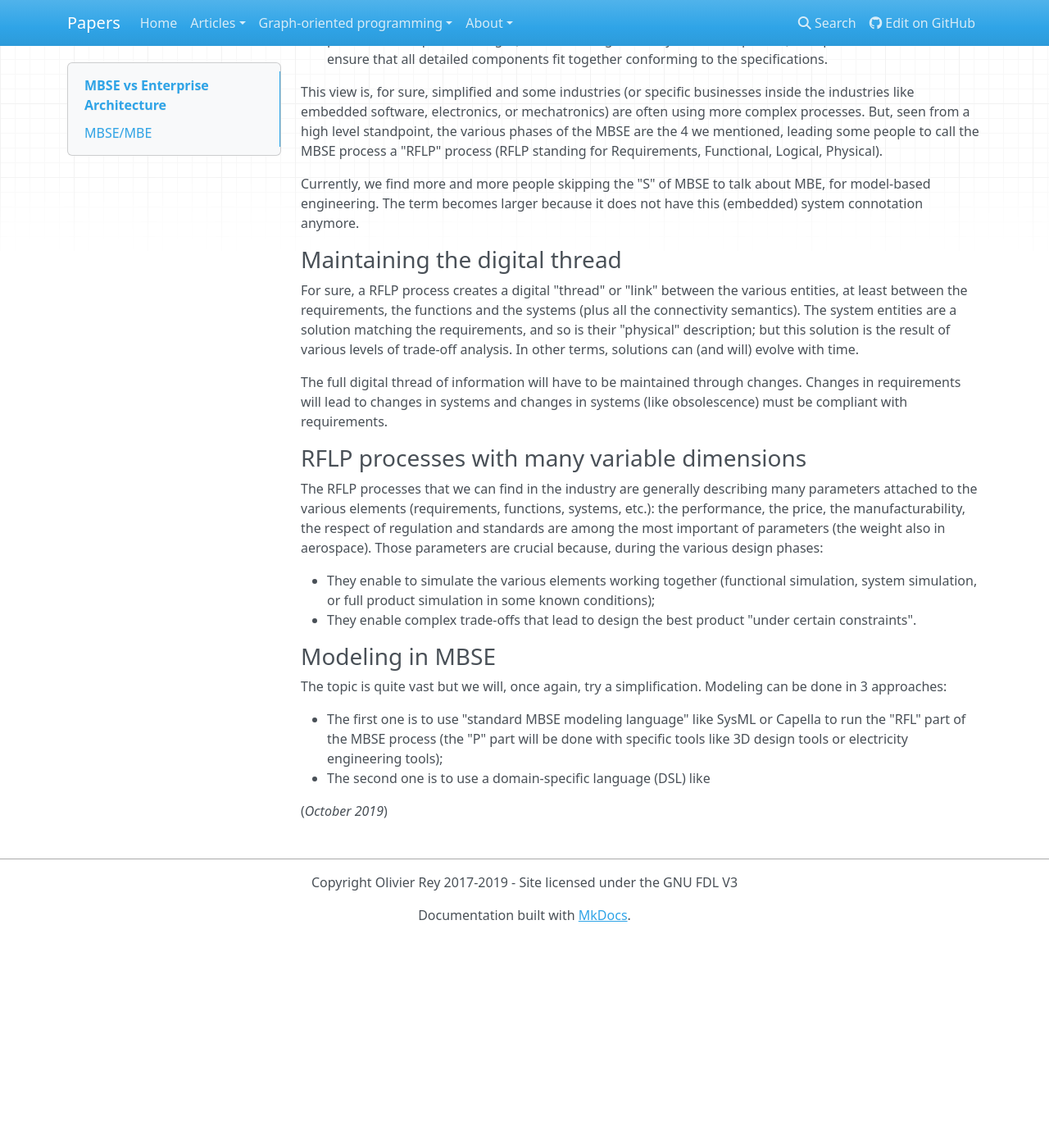
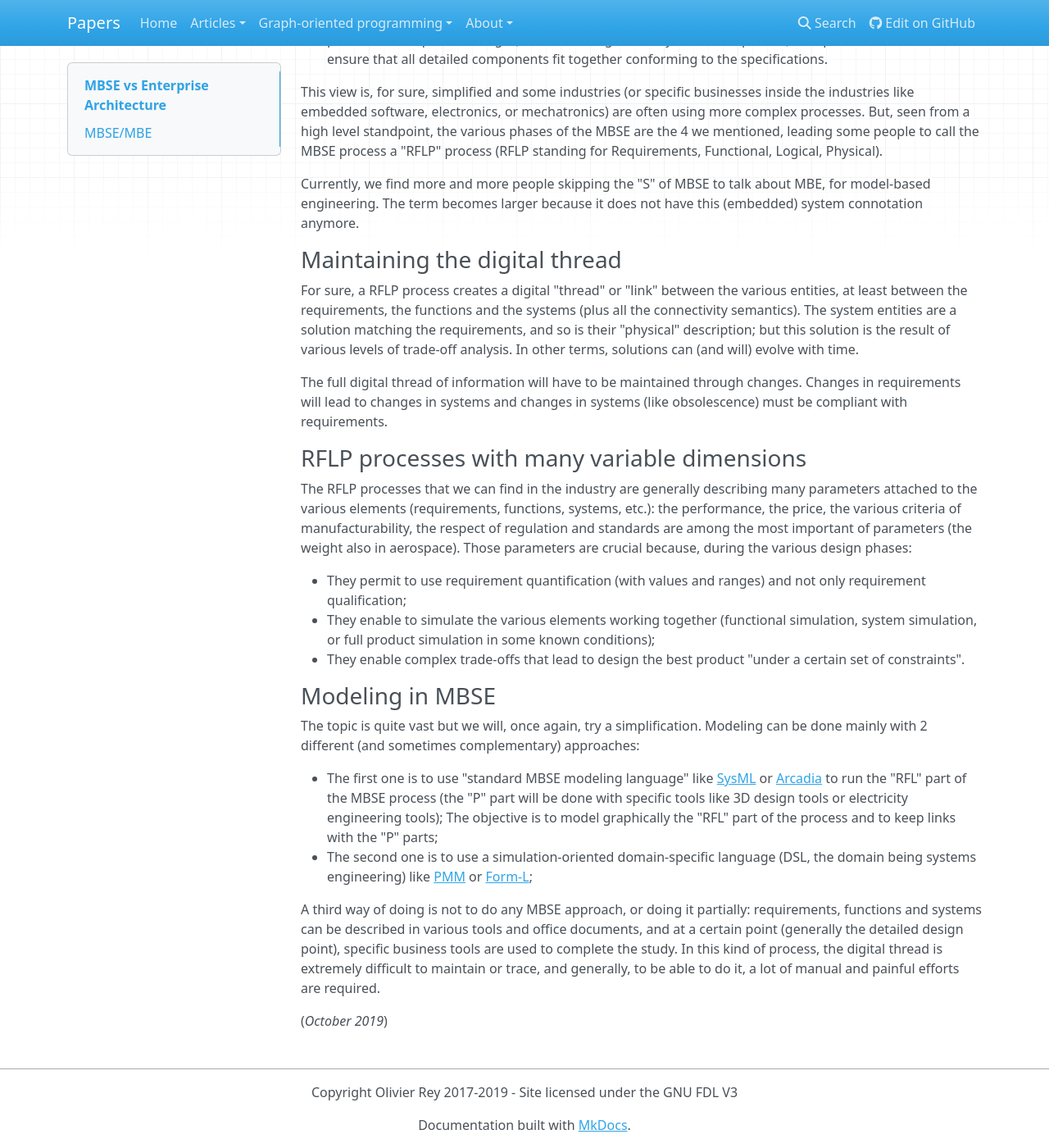
Before and after one commit to orey/papers, an MkDocs documentation site: the page built from docs/articles/mbse-vs-ea.md, in a window 1280 px wide and 1400 px high, scrolled down 1190 px. Shown: the whole window at 82% size. Built offline with MkDocs 1.6.1, drawn with Linux system fonts in a browser that asks for light colours; nearby versions of some CDN libraries; old or Windows-style settings are respelled for this version of MkDocs; before the commit the page ends 2334 px from its top, so only the background shows below that.

Commit message:
intermediate commit

```diff
--- a/docs/articles/mbse-vs-ea.md
+++ b/docs/articles/mbse-vs-ea.md
@@ -29,17 +29,20 @@ The full digital thread of information will have to be maintained through change
 
 ### RFLP processes with many variable dimensions
 
-The RFLP processes that we can find in the industry are generally describing many parameters attached to the various elements (requirements, functions, systems, etc.): the performance, the price, the manufacturability, the respect of regulation and standards are among the most important of parameters (the weight also in aerospace). Those parameters are crucial because, during the various design phases:
+The RFLP processes that we can find in the industry are generally describing many parameters attached to the various elements (requirements, functions, systems, etc.): the performance, the price, the various criteria of manufacturability, the respect of regulation and standards are among the most important of parameters (the weight also in aerospace). Those parameters are crucial because, during the various design phases:
 
+  * They permit to use requirement quantification (with values and ranges) and not only requirement qualification;
   * They enable to simulate the various elements working together (functional simulation, system simulation, or full product simulation in some known conditions);
-  * They enable complex trade-offs that lead to design the best product "under certain constraints".
+  * They enable complex trade-offs that lead to design the best product "under a certain set of constraints".
 
 ### Modeling in MBSE
 
-The topic is quite vast but we will, once again, try a simplification. Modeling can be done in 3 approaches:
+The topic is quite vast but we will, once again, try a simplification. Modeling can be done mainly with 2 different (and sometimes complementary) approaches:
 
-  * The first one is to use "standard MBSE modeling language" like SysML or Capella to run the "RFL" part of the MBSE process (the "P" part will be done with specific tools like 3D design tools or electricity engineering tools);
-  * The second one is to use a domain-specific language (DSL) like
+  * The first one is to use "standard MBSE modeling language" like [SysML](http://www.omgsysml.org/) or [Arcadia](https://www.polarsys.org/capella/) to run the "RFL" part of the MBSE process (the "P" part will be done with specific tools like 3D design tools or electricity engineering tools); The objective is to model graphically the "RFL" part of the process and to keep links with the "P" parts;
+  * The second one is to use a simulation-oriented domain-specific language (DSL, the domain being systems engineering) like [PMM](https://hal.archives-ouvertes.fr/hal-01273973/document) or [Form-L](http://www.ep.liu.se/ecp/096/130/ecp14096130.pdf);
+
+A third way of doing is not to do any MBSE approach, or doing it partially: requirements, functions and systems can be described in various tools and office documents, and at a certain point (generally the detailed design point), specific business tools are used to complete the study. In this kind of process, the digital thread is extremely difficult to maintain or trace, and generally, to be able to do it, a lot of manual and painful efforts are required.
 
 
 
```
